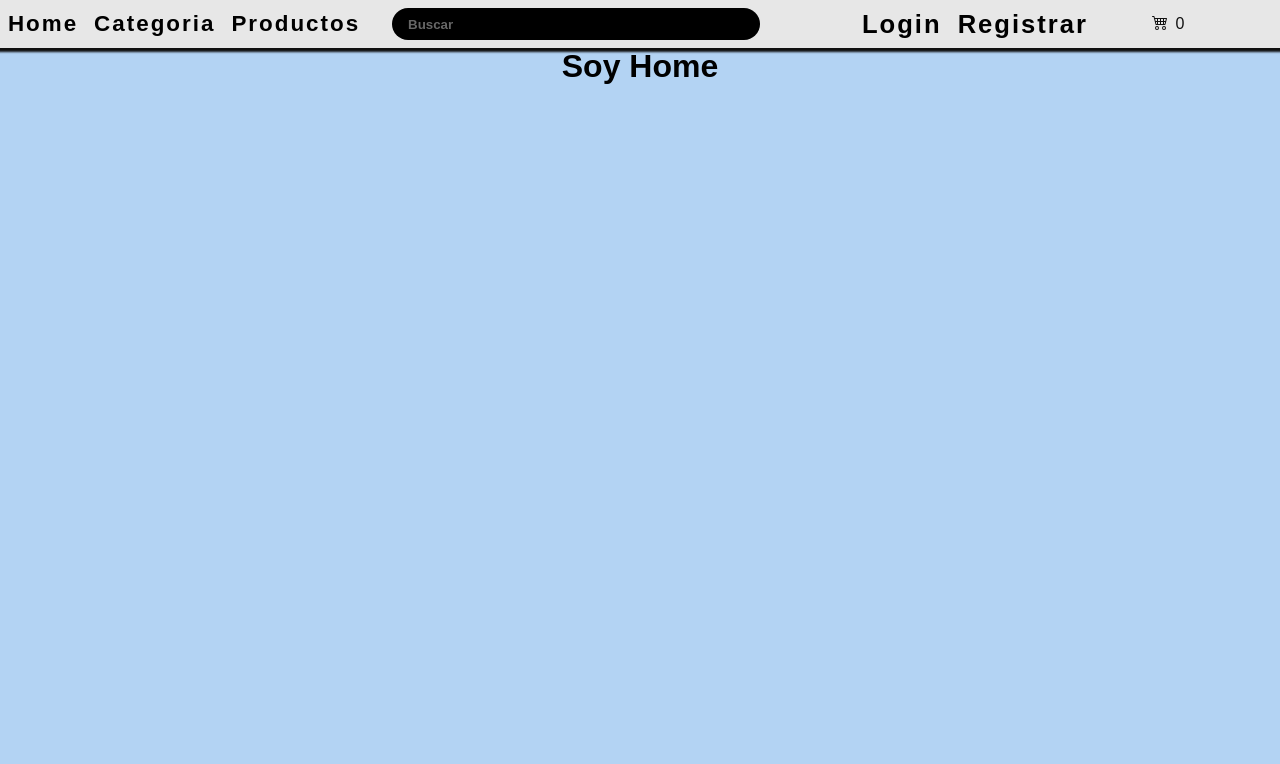
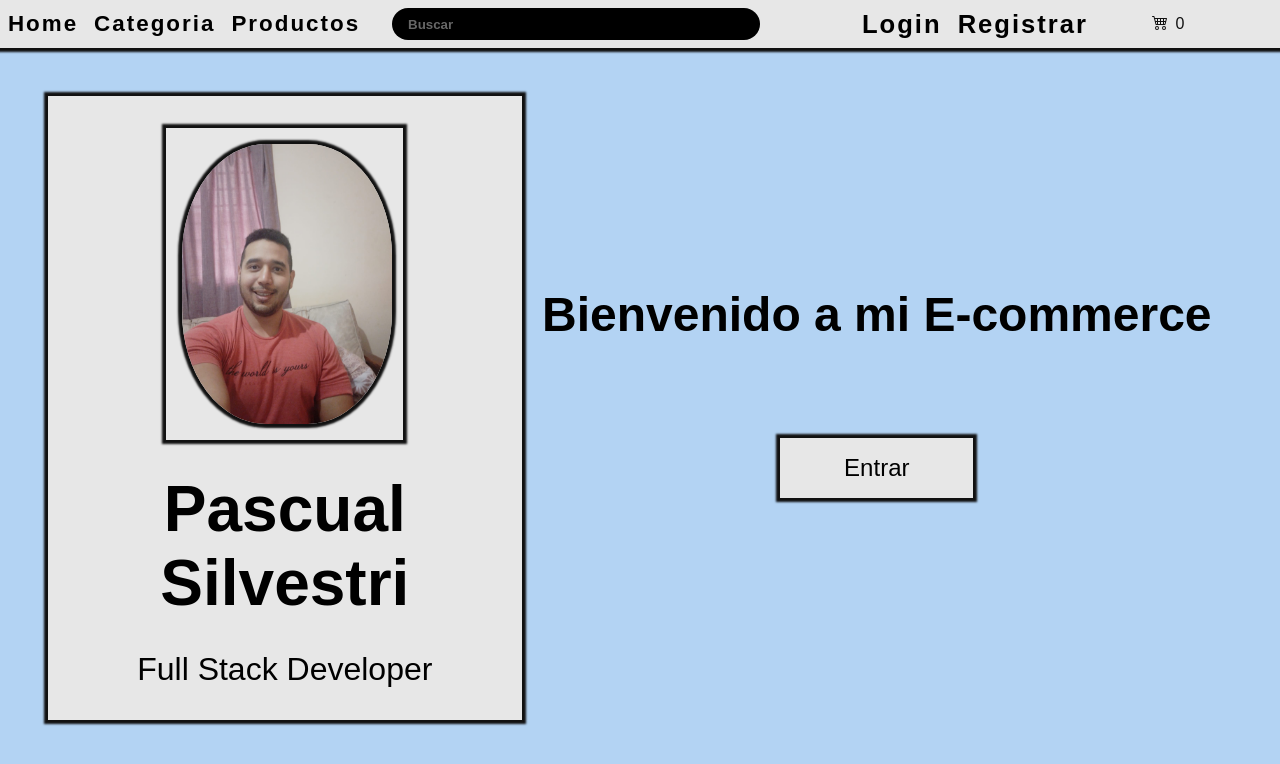
Before and after one commit to pascualSilvestri/e-commerce, a React (Vite) app: page /e-commerce in a window 1280 px wide. Shown: the top 764 px of the page. Built offline with nearby package versions, Linux system fonts and the light colour scheme.

Commit message:
Listo home, casi listo

```diff
--- a/src/App.jsx
+++ b/src/App.jsx
@@ -12,29 +12,26 @@ import CrearProducto from './views/CrearProducto'
 import EditarProducto from './views/EditarProducto'
 import CrearCategoria from './views/CrearCategoria'
 import DetalleCarrito from './views/DetalleCarrito'
-import { useState,useEffect } from 'react'
 import CategoriaIdProductos from './views/CategoriaIdProductos'
 import NoFound from './views/NoFound'
 import Admin from './views/Admin'
+import CompraFinalizada from './views/CompraFinalizada'
+import { useState,useEffect } from 'react'
 import { CompraProvider } from './context/CompraContext'
 import { ProductoProvider } from './context/ProductosContext'
 import { SearchProvide } from './context/SearchContext'
 import { CategoriaProvide } from './context/CategoriaContext'
 import { GuardarProvide } from './context/GuardadoContext'
 
+
 function App() {
-
-  // const [productos, setProductos] = useState()
 
   const [user,setUser] = useState([])
   const [login, setLogin] = useState(false)
 
-
   useEffect(()=>{
     isLogeado();
   },[])
-
-
 
   async function getUser() {
     const tokenLocal = localStorage.getItem('access_token');
@@ -87,6 +84,7 @@ function App() {
         <Route path='/editarproducto' element={<EditarProducto /*productos={productos}*//>} />
         <Route path='/crearcategoria' element={<CrearCategoria />} />
         <Route path='/detallecompra' element={<DetalleCarrito  />} />
+        <Route path='/comprafinalizada' element={<CompraFinalizada/>} />
         <Route path='*' element={<NoFound/>}/>
       </Routes>
     </BrowserRouter>
--- a/src/component/header/Header.jsx
+++ b/src/component/header/Header.jsx
@@ -41,10 +41,12 @@ const Header = ({filtrar,login,setLogin,setUser,user,getUser})=>{
 
 
     function logout(){
+        localStorage.removeItem('access_token')
+        localStorage.removeItem('compra')
+        setCompra([])
         setLogin(false)
         setUser([])
-        localStorage.removeItem('access_token')
-        localStorage.removeItem('compra')
+
     }
 
 
@@ -73,9 +75,9 @@ const Header = ({filtrar,login,setLogin,setUser,user,getUser})=>{
                     {user.role === 'admin'?
                     <>
                         <Link to='/admin'>Admin</Link>
-                        <Link onClick={logout} to='/'>Loguot</Link>
+                        <Link onClick={logout} to='/e-commerce'>Loguot</Link>
                     </>
-                    :   <Link onClick={logout} to='/'>Loguot</Link>
+                    :   <Link onClick={logout} to='/e-commerce'>Loguot</Link>
                     }
                    </>) :(<>
                     <Link to='/login'>Login</Link>
--- /dev/null
+++ b/src/views/CompraFinalizada.jsx
@@ -0,0 +1,18 @@
+import './style/CompraFinalizada.css'
+
+
+
+const CompraFinalizada = () =>{
+    return(
+        <div className="finalizada_contenedor">
+            <div className="contenedor_finalizado">
+                <h1>Compra finalizada</h1>
+                <button>Volver a Inicio</button>
+            </div>
+
+        </div>
+    )
+}
+
+
+export default CompraFinalizada
--- a/src/views/DetalleCarrito.jsx
+++ b/src/views/DetalleCarrito.jsx
@@ -2,17 +2,16 @@ import './style/DetalleCarrito.css'
 import { useCompra } from '../context/CompraContext'
 import { useEffect, useState } from 'react'
 import { BsFillTrash3Fill } from "react-icons/bs";
-
+import { useNavigate } from 'react-router';
 
 const DetalleCarrito = ()=>{
     const [compra,setCompra] = useCompra()
     const [total, setTotal] = useState(0)
+    const navegate = useNavigate()
 
     useEffect(()=>{
         pagar()
     },[compra])
-
-
 
 
     function handleMas(e){
@@ -59,6 +58,9 @@ const DetalleCarrito = ()=>{
         setTotal(t)
     }
 
+    function compraFinalizada(){
+        navegate('/comprafinalizada')
+    }
 
     return (
         <div className="detalle_compra_contenedor">
@@ -91,7 +93,7 @@ const DetalleCarrito = ()=>{
             <div className="realizar_pago">
                 <h2>Total a Paga</h2>
                 <p>{total}</p>
-                <button onClick={()=>console.log('pagar')}>Realizar Pago</button>
+                <button onClick={compraFinalizada}>Realizar Pago</button>
             </div>
 
         </div>
--- a/src/views/Home.jsx
+++ b/src/views/Home.jsx
@@ -1,3 +1,7 @@
+import foto from '../assets/mifoto.jpg'
+import './style/Home.css'
+import { useNavigate } from 'react-router'
+
 
 
 
@@ -5,10 +9,27 @@
 
 const Home = ()=>{
 
+    const navegate = useNavigate()
+
+
+    function inicio(){
+        navegate('/categoria')
+    }
+
     return (
-        <>
-            <h1>Soy Home</h1>
-        </>
+        <section className="hero">
+            <div className="container_hero_content">
+            <div className="img_contenedor_hero">
+                    <img className='foto_hero' src={foto} alt="mi foto" />
+                </div>
+                <h2>Pascual Silvestri</h2>
+                <p>Full Stack Developer</p>
+            </div>
+            <div className="bienvenidos">
+                <h1>Bienvenido a mi E-commerce</h1>
+                <button onClick={inicio}>Entrar</button>
+            </div>
+        </section>
     )
 
 }
--- a/src/views/Login.jsx
+++ b/src/views/Login.jsx
@@ -9,7 +9,7 @@ const Login = ({setLogin,login,getUser}) => {
 
 
         if(login){
-            navigate('/')
+            navigate('/e-commerce')
         }
 
 
--- a/src/views/Registro.jsx
+++ b/src/views/Registro.jsx
@@ -10,7 +10,7 @@ const Registro = ({login})=>{
     const navigate = useNavigate()
 
         if(login){
-            navigate('/')
+            navigate('/e-commerce')
         }
 
     const handleInputChange = (event) => {
--- /dev/null
+++ b/src/views/style/CompraFinalizada.css
@@ -0,0 +1,29 @@
+.finalizada_contenedor{
+    width: 100%;
+    height: 90vh;
+    min-height: 90vh;
+    padding: 4rem;
+    display: flex;
+    justify-content: center;
+    align-self: center;
+}
+
+
+.contenedor_finalizado{
+    width: 50%;
+    min-height: 70vh;
+    background-color: #e7e7e7;
+    box-shadow: 0 0 2px 4px #111;
+    display: flex;
+    flex-direction: column;
+    justify-content: space-evenly;
+    align-items: center;
+}
+
+.contenedor_finalizado button{
+
+    padding: 2rem 3rem;
+    background-color: #e7e7e7;
+    box-shadow: 0 0 2px 4px #111;
+    font-size: 1.4rem;
+}
--- /dev/null
+++ b/src/views/style/Home.css
@@ -0,0 +1,64 @@
+.hero{
+    width: 100%;
+    height: 90vh;
+    display: flex;
+    padding: 3rem;
+}
+
+.container_hero_content{
+    width: 40%;
+    height: 100%;
+    display: flex;
+    flex-direction: column;
+    justify-content: space-evenly;
+    align-items: center;
+    background-color: #e7e7e7;
+    box-shadow: 0 0 2px 4px #111;
+}
+
+.container_hero_content h2{
+   font-size: 4rem;
+}
+
+.container_hero_content p{
+    font-size: 2rem;
+ }
+
+
+.img_contenedor_hero{
+    width: 50%;
+    height: 50%;
+    background-color: #e7e7e7;
+    box-shadow: 0 0 2px 4px #111;
+    padding: 1rem;
+}
+
+
+.foto_hero{
+    height: 100%;
+    object-fit: cover;
+    border-radius: 40%;
+    box-shadow: 0 0 2px 4px #111;
+}
+
+.bienvenidos{
+    width: 60%;
+    display: flex;
+    flex-direction: column;
+    justify-content: center;
+    align-items: center;
+}
+
+.bienvenidos h1{
+    font-size: 3rem;
+    margin-bottom: 4rem;
+}
+
+.bienvenidos button{
+   border: none;
+   background-color: #e7e7e7;
+   box-shadow: 0 0 2px 4px #111;
+   padding: 1rem 4rem;
+   font-size: 1.5rem;
+   margin: 2rem;
+}
```
